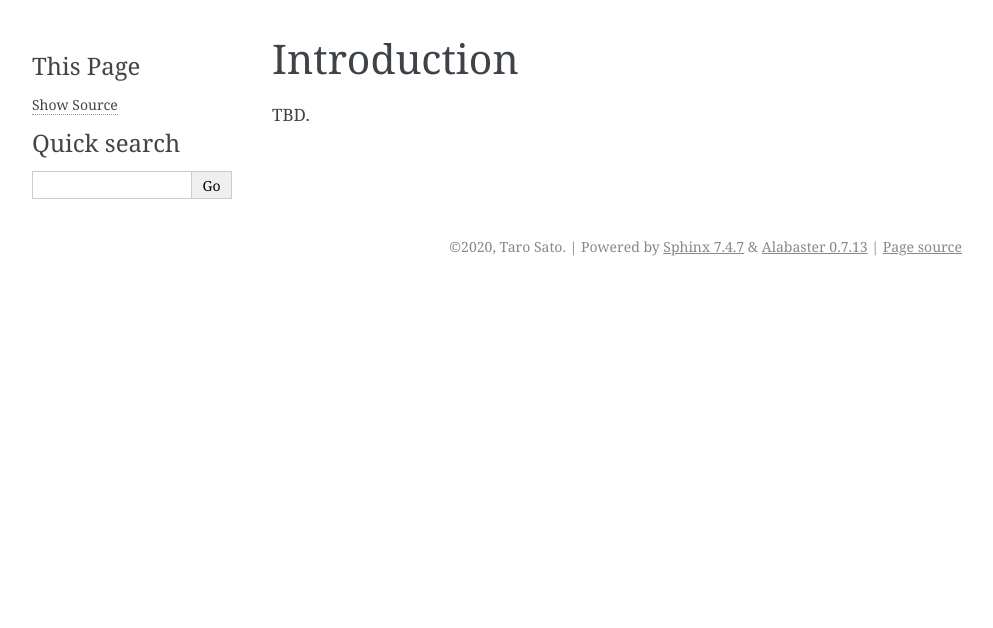
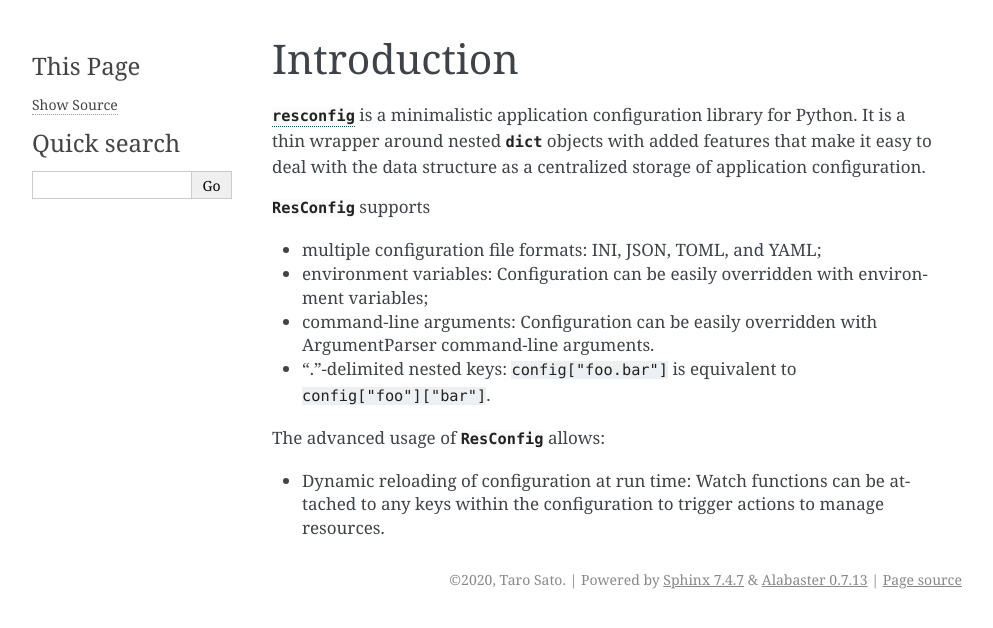
Before and after one commit to okomestudio/resconfig, a Sphinx documentation site: the page built from docs/source/intro.rst, in a window 1280 px wide. Shown: the top 628 px of the page, without its empty margins (148-1141 px from the left). Built offline with Sphinx 7.4.7, drawn with Linux system fonts in a browser that asks for light colours.

Commit message:
Update intro

```diff
--- a/docs/source/intro.rst
+++ b/docs/source/intro.rst
@@ -2,4 +2,27 @@
  Introduction
 ==============
 
-TBD.
+:mod:`resconfig` is a minimalistic application configuration library
+for Python. It is a thin wrapper around nested :class:`dict` objects
+with added features that make it easy to deal with the data structure
+as a centralized storage of application configuration.
+
+:class:`.ResConfig` supports
+
+- multiple configuration file formats: INI, JSON, TOML, and YAML;
+
+- environment variables: Configuration can be easily overridden with
+  environment variables;
+
+- command-line arguments: Configuration can be easily overridden with
+  ArgumentParser command-line arguments.
+
+- “.”-delimited nested keys: ``config["foo.bar"]`` is equivalent to
+  ``config["foo"]["bar"]``.
+
+
+The advanced usage of :class:`.ResConfig` allows:
+
+- Dynamic reloading of configuration at run time: Watch functions can
+  be attached to any keys within the configuration to trigger actions
+  to manage resources.
```
